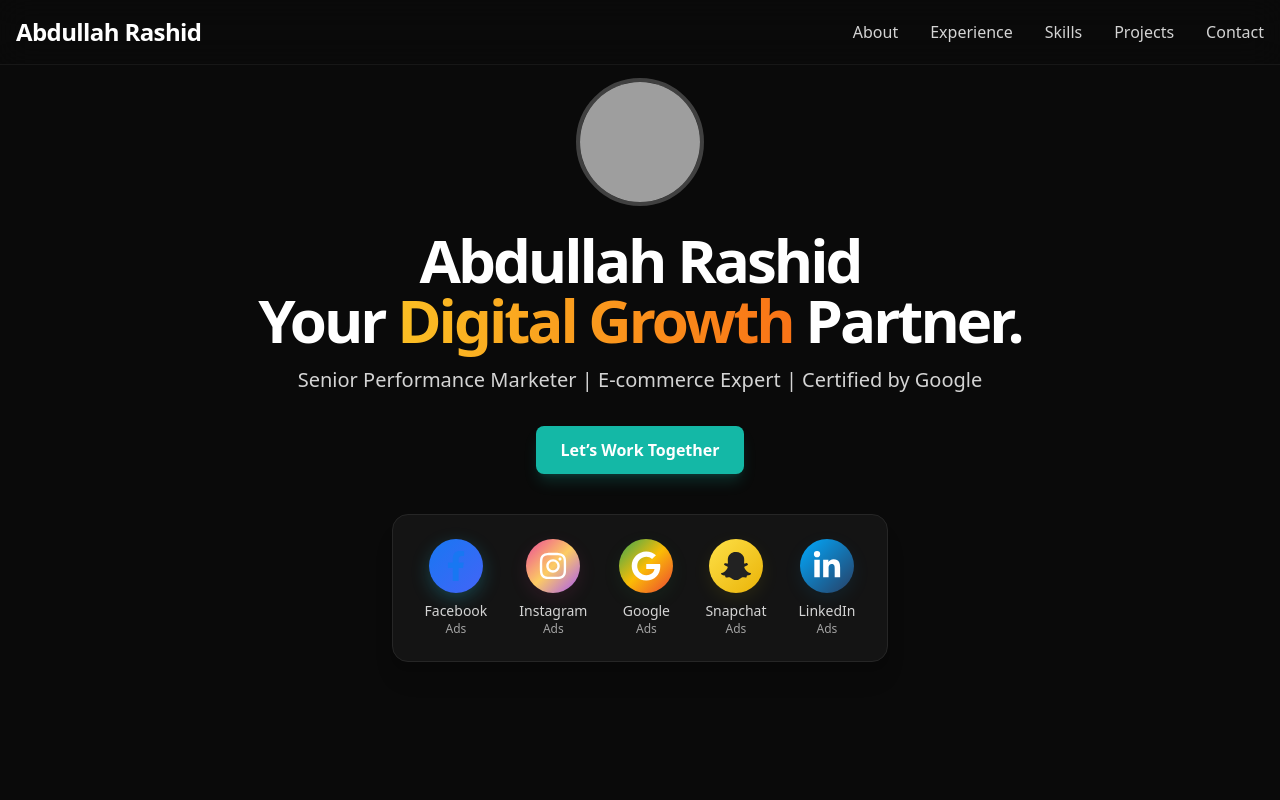
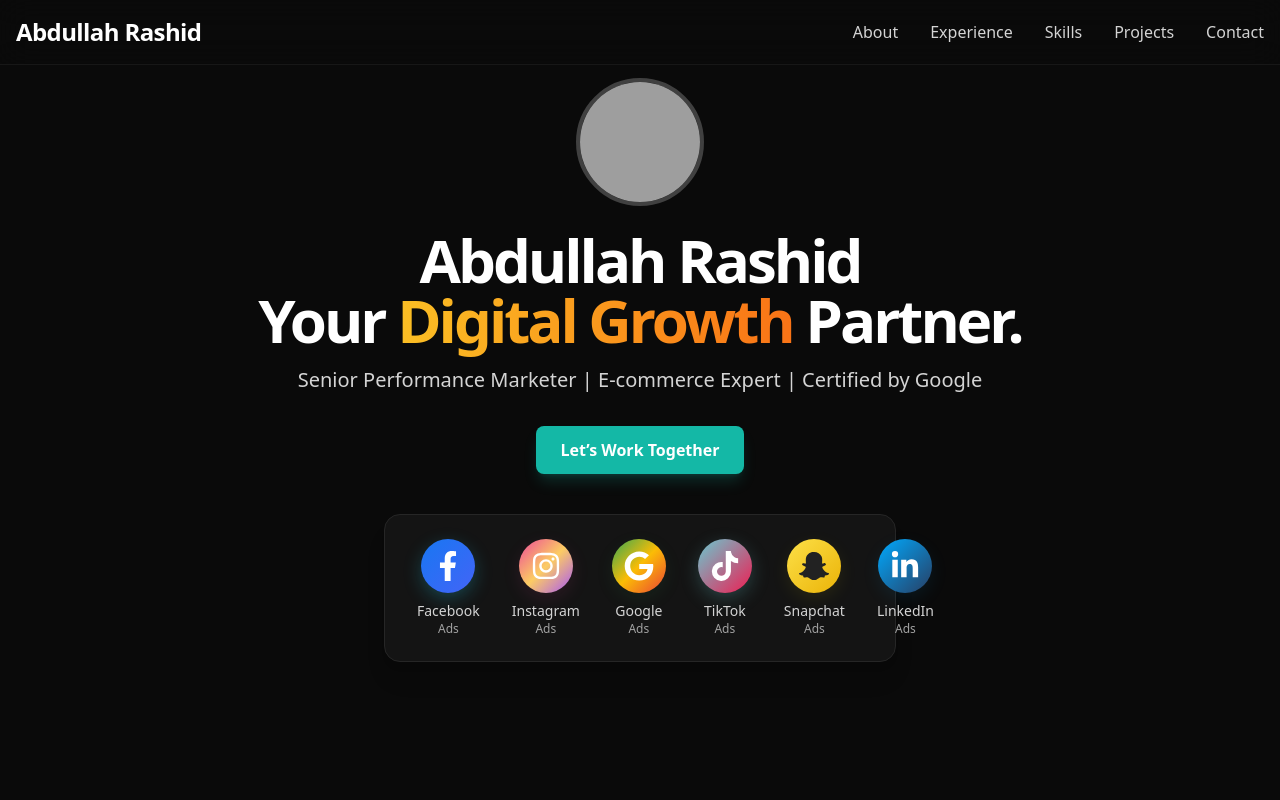
Before and after one commit to AbdullahRashid99/Abdullah-Rashid-Portfolio-V.1, a React (Vite) app: page / in a window 1280 px wide. Shown: the top 800 px of the page. Built offline with nearby package versions, Linux system fonts and the light colour scheme; grey boxes are pictures that could not be loaded.

Commit message:
Update Portfolio.jsx

```diff
--- a/src/Portfolio.jsx
+++ b/src/Portfolio.jsx
@@ -14,7 +14,7 @@ import {
 import { motion, AnimatePresence, useInView, useSpring, useTransform } from 'framer-motion';
 
 // أيقونات المنصات الرسمية من react-icons
-import { FaFacebookF, FaInstagram, FaGoogle, FaSnapchatGhost, FaLinkedinIn } from 'react-icons/fa';
+import { FaFacebookF, FaInstagram, FaGoogle, FaSnapchatGhost, FaLinkedinIn, FaTiktok } from 'react-icons/fa';
 
 // --- UI Components ---
 const Button = ({ children, className, ...props }) => (
@@ -340,7 +340,7 @@ export default function Portfolio() {
             <div className="flex gap-8 bg-neutral-900/80 px-8 py-6 rounded-2xl shadow-xl border border-neutral-800 max-w-lg mx-auto">
               {[
                 {
-                  icon: <FaFacebookF size={30} color="#1877F2" />,
+                  icon: <FaFacebookF size={30} color="#fff" />,
                   name: "Facebook",
                   colorClass: "from-[#1877f2] to-[#4364f7]",
                   hoverShadow: "rgba(33,207,239,0.3)"
@@ -356,6 +356,12 @@ export default function Portfolio() {
                   name: "Google",
                   colorClass: "from-[#34a853] via-[#fbbc05] to-[#ea4335]",
                   hoverShadow: "rgba(52,168,83,0.12)"
+                },
+                {
+                  icon: <FaTiktok size={30} color="#fff" />,
+                  name: "TikTok",
+                  colorClass: "from-[#69C9D0] to-[#EE1D52]",
+                  hoverShadow: "rgba(105,201,208,0.3)"
                 },
                 {
                   icon: <FaSnapchatGhost size={30} color="#222" />,
```
